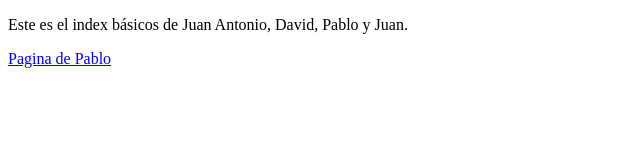
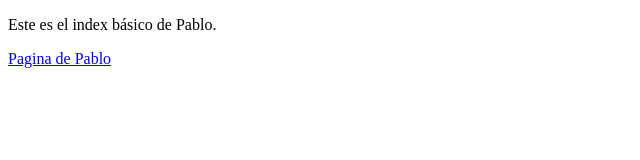
Before and after one commit to jp022/TrabajoDeEquipo, a plain HTML site: page INDEX.html in a window 1280 px wide. Shown: the whole page, without its empty margins (0-640 px from the left). Drawn offline with Linux system fonts and the light colour scheme.

Commit message:
Update INDEX.html

```diff
--- a/INDEX.html
+++ b/INDEX.html
@@ -5,7 +5,7 @@
     </head>
     <body>
         <p>
-            Este es el index básicos de Juan Antonio, David, Pablo y Juan.
+            Este es el index básico de Pablo.
         </p>
         <a href="Pablo.html">Pagina de Pablo</a>
     </body>
```
